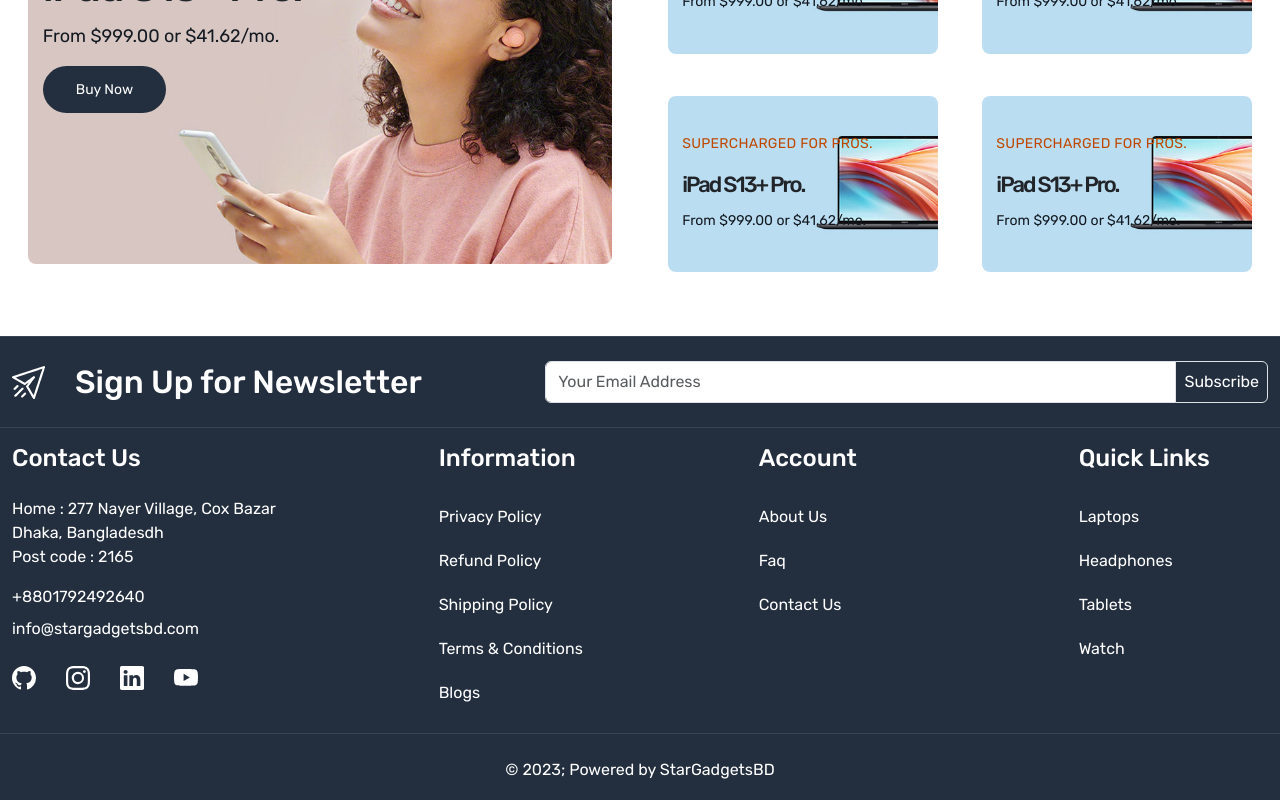
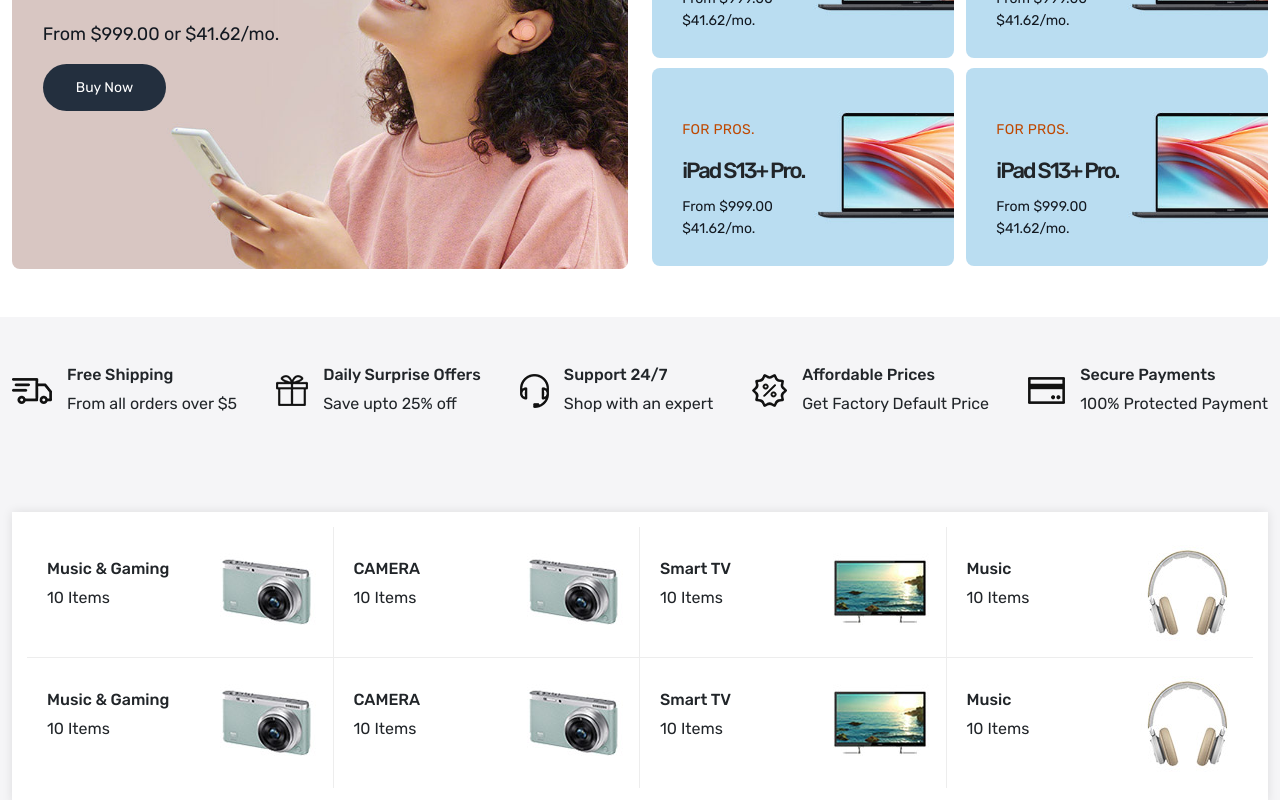
Before and after one commit to Mahmud2640/e-commerce-starGadgets, a React (Create React App) app: page / in a window 1280 px wide. Shown: the part 400-1200 px from the top of the page. Built offline with nearby package versions, Linux system fonts and the light colour scheme.

Commit message:
hero card part added

```diff
--- a/src/App.css
+++ b/src/App.css
@@ -9,6 +9,8 @@
   --color-febd69: #febd69;
   --color-232f3e: #232f3e;
   --color-bf4800: #bf4800;
+  --color-f5f5f7: #f5f5f7;
+  --color-ededed: #ededed;
 }
 body {
   font-family: "Rubik", sans-serif;
--- a/src/pages/Home/Home.css
+++ b/src/pages/Home/Home.css
@@ -54,3 +54,38 @@
 .small-banner {
   width: 49%;
 }
+
+/* Home Wrapper 2 */
+.home-wrapper-2 {
+  background-color: var(--color-f5f5f7);
+}
+
+/* Categories */
+.categories {
+  background-color: white;
+  box-shadow: 0 0 10px #0000001a;
+  padding: 15px;
+}
+.categories > div {
+  width: 25%;
+  padding: 10px 10px 10px 20px;
+}
+.categories > div > div {
+  width: 60%;
+}
+.categories > div:nth-child(1),
+.categories > div:nth-child(2),
+.categories > div:nth-child(3),
+.categories > div:nth-child(4) {
+  border-bottom: 1px solid var(--color-ededed);
+}
+.categories > div:nth-child(1),
+.categories > div:nth-child(2),
+.categories > div:nth-child(3) {
+  border-right: 1px solid var(--color-ededed);
+}
+.categories > div:nth-child(5),
+.categories > div:nth-child(6),
+.categories > div:nth-child(7) {
+  border-right: 1px solid var(--color-ededed);
+}
--- a/src/pages/Home/Home.js
+++ b/src/pages/Home/Home.js
@@ -9,7 +9,7 @@
         <div className="container-xxl">
           <div className="row">
             <div className="col-6">
-              <div className="main-banner position-relative p-3">
+              <div className="main-banner position-relative">
                 <img
                   src="images/main-banner-1.jpg"
                   className="img-fluid rounded-3"
@@ -27,53 +27,172 @@
             </div>
             <div className="col-6">
               <div className="d-flex flex-wrap gap-10 justify-content-between align-items-center">
-                <div className="small-banner position-relative p-3">
+                <div className="small-banner position-relative">
                   <img
                     src="images/catbanner-01.jpg"
                     className="img-fluid rounded-3"
                     alt="main banner"
                   />
                   <div className="small-banner-content position-absolute">
-                    <h4>SUPERCHARGED FOR PROS.</h4>
+                    <h4>FOR PROS.</h4>
                     <h5>iPad S13+ Pro.</h5>
-                    <p>From $999.00 or $41.62/mo.</p>
+                    <p>
+                      From $999.00 <br /> $41.62/mo.
+                    </p>
                   </div>
                 </div>
-                <div className="small-banner position-relative p-3">
+                <div className="small-banner position-relative">
                   <img
                     src="images/catbanner-01.jpg"
                     className="img-fluid rounded-3"
                     alt="main banner"
                   />
                   <div className="small-banner-content position-absolute">
-                    <h4>SUPERCHARGED FOR PROS.</h4>
+                    <h4>FOR PROS.</h4>
                     <h5>iPad S13+ Pro.</h5>
-                    <p>From $999.00 or $41.62/mo.</p>
+                    <p>
+                      From $999.00 <br /> $41.62/mo.
+                    </p>
                   </div>
                 </div>
-                <div className="small-banner position-relative p-3">
+                <div className="small-banner position-relative">
                   <img
                     src="images/catbanner-01.jpg"
                     className="img-fluid rounded-3"
                     alt="main banner"
                   />
                   <div className="small-banner-content position-absolute">
-                    <h4>SUPERCHARGED FOR PROS.</h4>
+                    <h4>FOR PROS.</h4>
                     <h5>iPad S13+ Pro.</h5>
-                    <p>From $999.00 or $41.62/mo.</p>
+                    <p>
+                      From $999.00 <br /> $41.62/mo.
+                    </p>
                   </div>
                 </div>
-                <div className="small-banner position-relative p-3">
+                <div className="small-banner position-relative">
                   <img
                     src="images/catbanner-01.jpg"
                     className="img-fluid rounded-3"
                     alt="main banner"
                   />
                   <div className="small-banner-content position-absolute">
-                    <h4>SUPERCHARGED FOR PROS.</h4>
+                    <h4>FOR PROS.</h4>
                     <h5>iPad S13+ Pro.</h5>
-                    <p>From $999.00 or $41.62/mo.</p>
+                    <p>
+                      From $999.00 <br /> $41.62/mo.
+                    </p>
                   </div>
+                </div>
+              </div>
+            </div>
+          </div>
+        </div>
+      </section>
+      <section className="home-wrapper-2 py-5">
+        <div className="container-xxl">
+          <div className="row">
+            <div className="col-12">
+              <div className="services d-flex align-items-center justify-content-between">
+                <div className="d-flex align-items-center gap-15">
+                  <img src="images/service.png" alt="services" />
+                  <div>
+                    <h6>Free Shipping</h6>
+                    <p className="mb-0">From all orders over $5</p>
+                  </div>
+                </div>
+                <div className="d-flex align-items-center gap-15">
+                  <img src="images/service-02.png" alt="services" />
+                  <div>
+                    <h6>Daily Surprise Offers</h6>
+                    <p className="mb-0">Save upto 25% off</p>
+                  </div>
+                </div>
+                <div className="d-flex align-items-center gap-15">
+                  <img src="images/service-03.png" alt="services" />
+                  <div>
+                    <h6>Support 24/7</h6>
+                    <p className="mb-0">Shop with an expert</p>
+                  </div>
+                </div>
+                <div className="d-flex align-items-center gap-15">
+                  <img src="images/service-04.png" alt="services" />
+                  <div>
+                    <h6>Affordable Prices</h6>
+                    <p className="mb-0">Get Factory Default Price</p>
+                  </div>
+                </div>
+                <div className="d-flex align-items-center gap-15">
+                  <img src="images/service-05.png" alt="services" />
+                  <div>
+                    <h6>Secure Payments</h6>
+                    <p className="mb-0">100% Protected Payment</p>
+                  </div>
+                </div>
+              </div>
+            </div>
+          </div>
+        </div>
+      </section>
+      <section className="home-wrapper-2 py-5">
+        <div className="container-xxl">
+          <div className="row">
+            <div className="col-12">
+              <div className="categories d-flex justify-content-between flex-wrap align-items-center">
+                <div className="d-flex align-items-center">
+                  <div>
+                    <h6>Music & Gaming</h6>
+                    <p>10 Items</p>
+                  </div>
+                  <img src="images/camera.jpg" alt="camera" />
+                </div>
+                <div className="d-flex align-items-center">
+                  <div>
+                    <h6>CAMERA</h6>
+                    <p>10 Items</p>
+                  </div>
+                  <img src="images/camera.jpg" alt="camera" />
+                </div>
+                <div className="d-flex align-items-center">
+                  <div>
+                    <h6>Smart TV</h6>
+                    <p>10 Items</p>
+                  </div>
+                  <img src="images/tv.jpg" alt="camera" />
+                </div>
+                <div className="d-flex align-items-center">
+                  <div>
+                    <h6>Music</h6>
+                    <p>10 Items</p>
+                  </div>
+                  <img src="images/headphone.jpg" alt="camera" />
+                </div>
+                <div className="d-flex align-items-center">
+                  <div>
+                    <h6>Music & Gaming</h6>
+                    <p>10 Items</p>
+                  </div>
+                  <img src="images/camera.jpg" alt="camera" />
+                </div>
+                <div className="d-flex align-items-center">
+                  <div>
+                    <h6>CAMERA</h6>
+                    <p>10 Items</p>
+                  </div>
+                  <img src="images/camera.jpg" alt="camera" />
+                </div>
+                <div className="d-flex align-items-center">
+                  <div>
+                    <h6>Smart TV</h6>
+                    <p>10 Items</p>
+                  </div>
+                  <img src="images/tv.jpg" alt="camera" />
+                </div>
+                <div className="d-flex align-items-center">
+                  <div>
+                    <h6>Music</h6>
+                    <p>10 Items</p>
+                  </div>
+                  <img src="images/headphone.jpg" alt="camera" />
                 </div>
               </div>
             </div>
```
